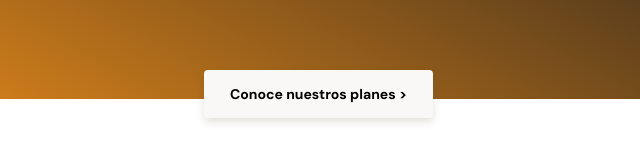
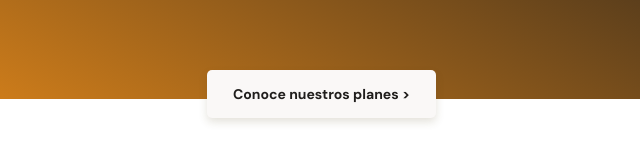
Before and after one commit to DaVinciGarcia/MaquetacionBataBit, a plain HTML site: page index.html in a window 1280 px wide. Shown: the part 235-398 px from the top of the page, 318-958 px from the left. Drawn offline with Linux system fonts and the light colour scheme.

Commit message:
Header terminado, se corrigió el centrado del boton

```diff
--- a/css/styles.css
+++ b/css/styles.css
@@ -84,19 +84,19 @@ header img{
 
 .header--title-container .header--button{
 	position: absolute;
-	left: calc(50% - 118px);
+	left: calc(50% - 115px);
 	top: 270px;
 	display: block;
 	margin-top: 35px;
 	padding: 15px;
 	width: 229px;
 	height: 48px;
-	background: var(--off-white);
+	background-color: var(--off-white);
 	box-shadow: 0px 4px 8px rgba(89, 73, 30, 0.16);
 	border: none;
-	border-radius: 4px;
+	border-radius: 5px;
 	font-size: 1.4rem;
 	font-weight: bold;
 	text-decoration: none;
-	color: var(--black);
+	color: var(--warm-black);
 }
```
